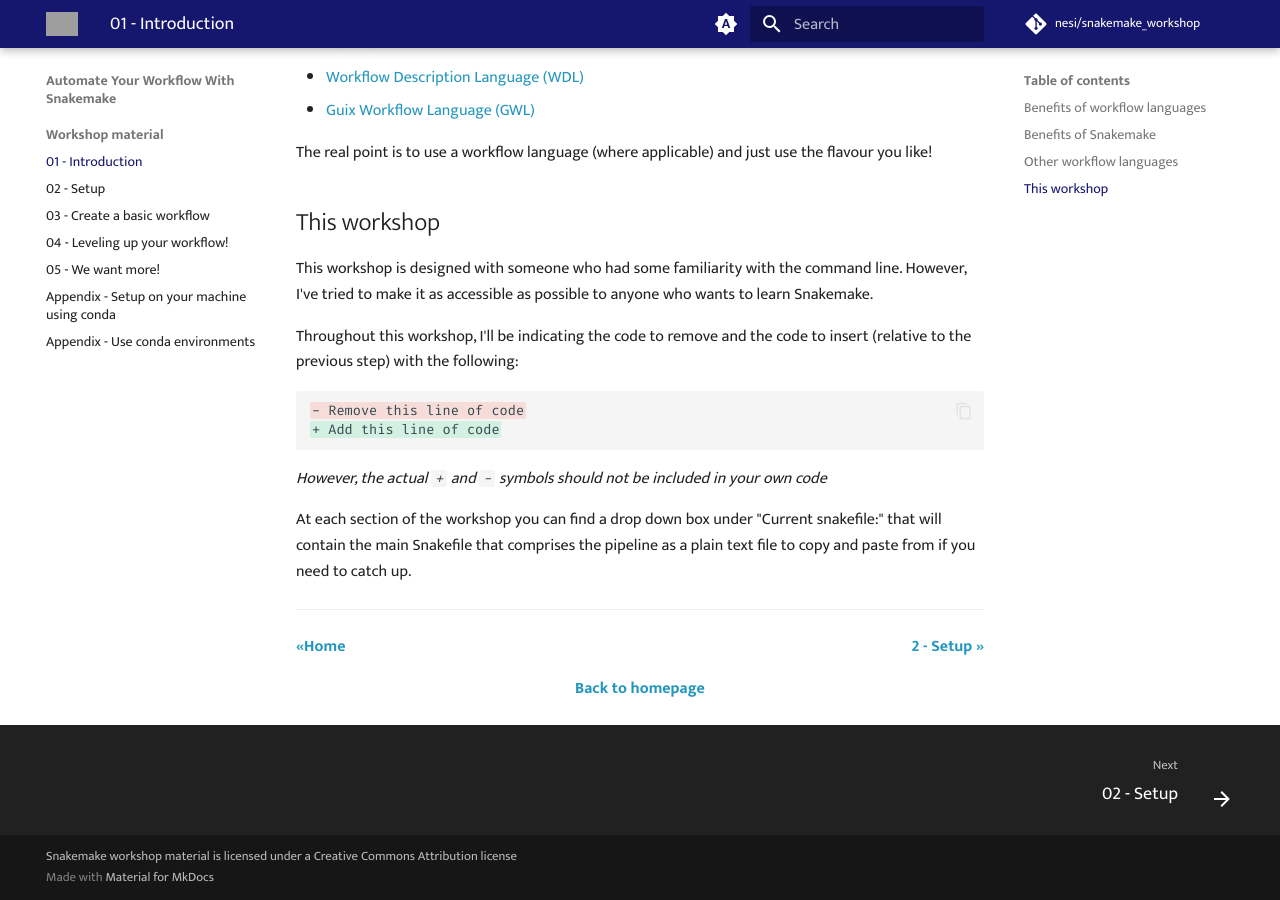
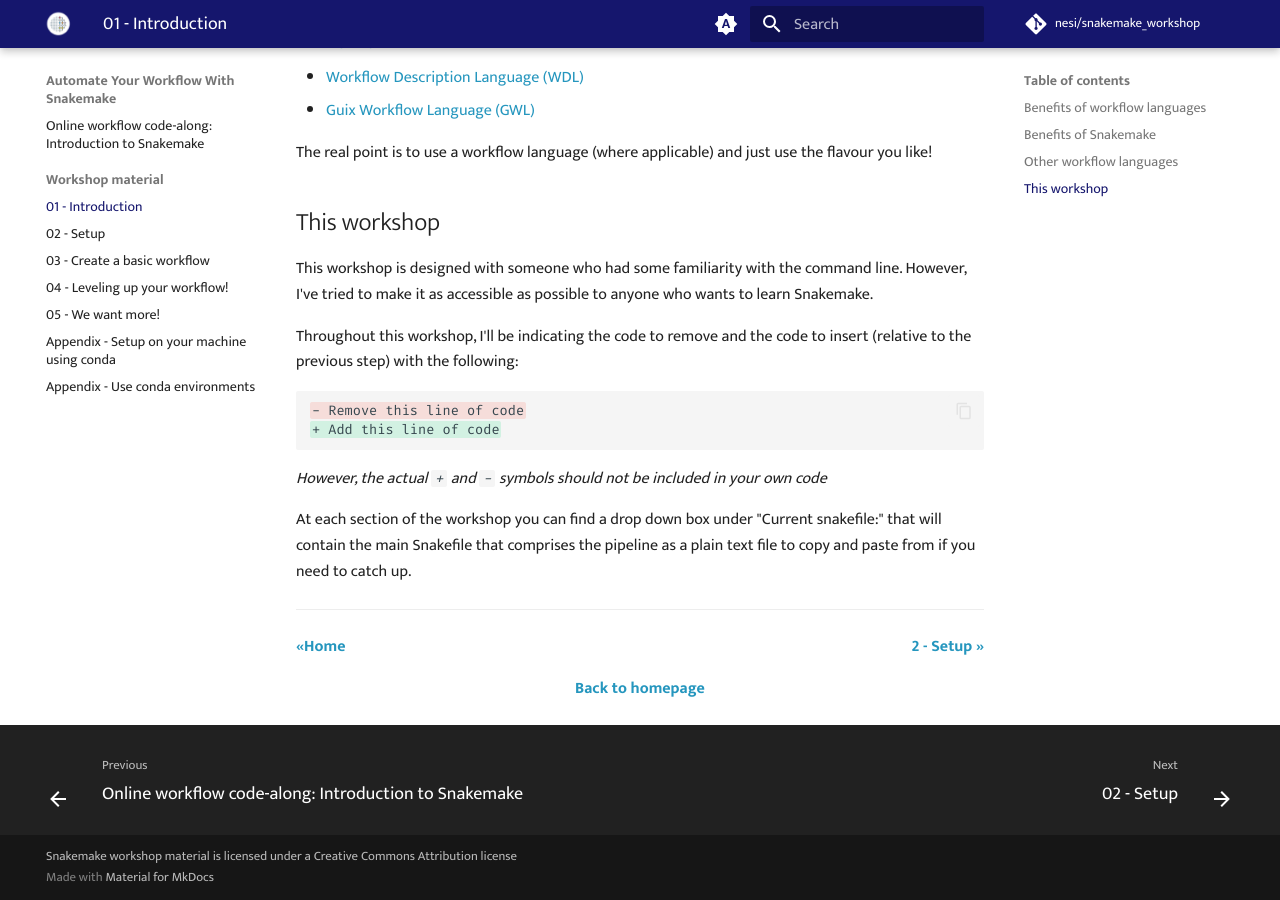
Before and after one commit to nesi/snakemake_workshop, an MkDocs documentation site: the page built from docs/workshop_material/01_introduction.md, in a window 1280 px wide and 900 px high, scrolled down 1518 px. Built offline with MkDocs 1.6.1 and Material for MkDocs 9.7.7, drawn with Linux system fonts in a browser that asks for light colours; comment, search, counter and statistics services are not loaded; grey boxes are pictures that could not be loaded.

Commit message:
update mkdocs.yml file fav icon path

```diff
--- a/mkdocs.yml
+++ b/mkdocs.yml
@@ -11,8 +11,8 @@
 
 theme:
   name: material
-  logo: images/nesi_ga.png
-  favicon: images/nesi_ga.png
+  logo: theme_images/nesi_logo.png
+  favicon: theme_images_nesi_logo.png
    # 404 page
   static_templates:
     - 404.html
```
Also changed, not shown: docs/index.md (added, +59 -0 lines), docs/theme_images/nesi_logo.png (added).
